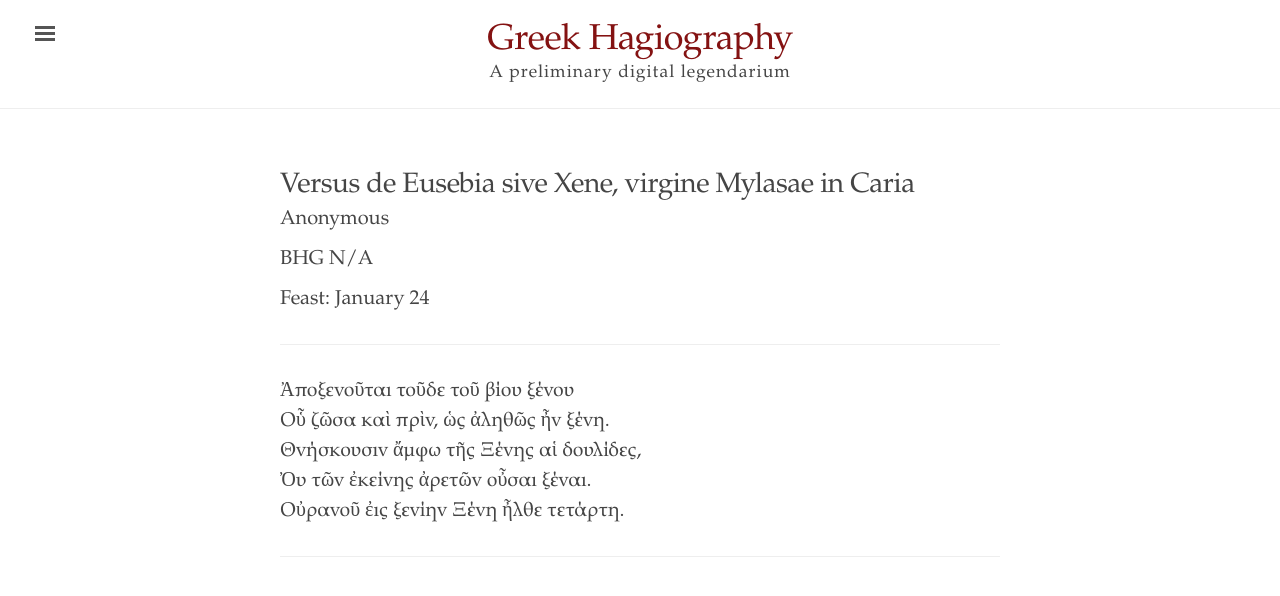
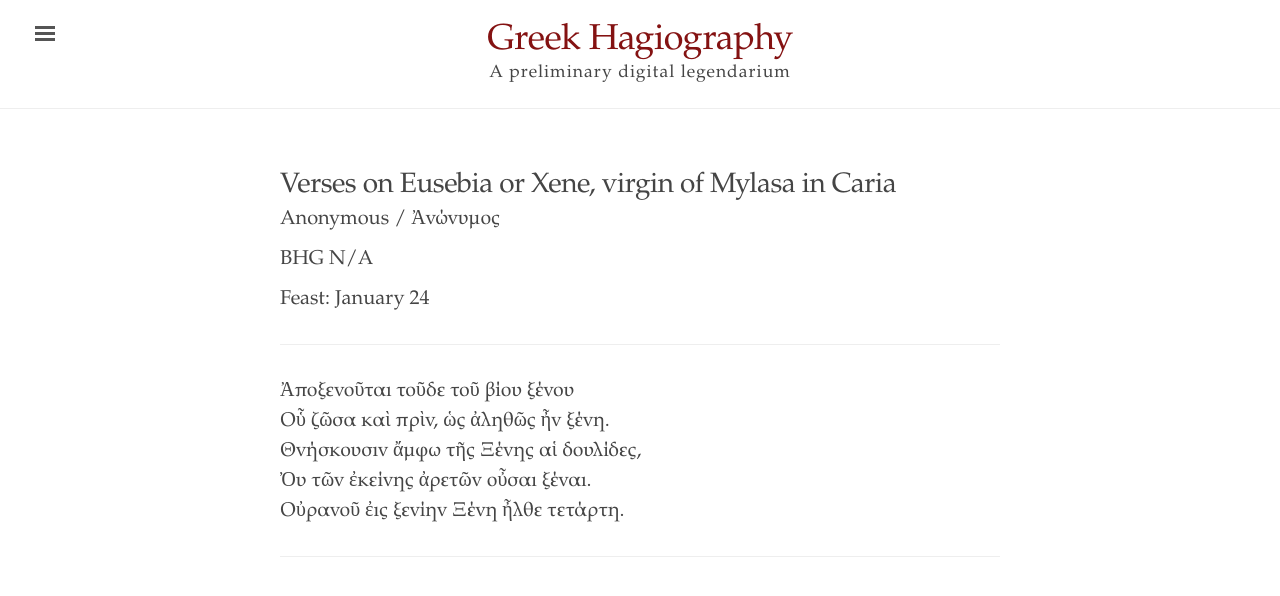
Before and after one commit to cjkoepke1/greek-hagiography, a Jekyll site: the page built from _texts/versus-de-eusebia-xene.md, in a window 1280 px wide. Shown: the top 596 px of the page. Built offline with Jekyll 4.4.1, drawn with Linux system fonts in a browser that asks for light colours.

Commit message:
Title to English and added Greek to author

```diff
--- a/_texts/versus-de-eusebia-xene.md
+++ b/_texts/versus-de-eusebia-xene.md
@@ -1,9 +1,9 @@
 ---
 layout: poem
-title: Versus de Eusebia sive Xene, virgine Mylasae in Caria
+title: Verses on Eusebia or Xene, virgin of Mylasa in Caria
 bhg: N/A
 feast: January 24
-author: Anonymous
+author: Anonymous / Ἀνώνυμος
 editor: Carson Koepke
 source: Acta Sanctorum ex Menaeis et Anthologio Graecorum
 ---
```
